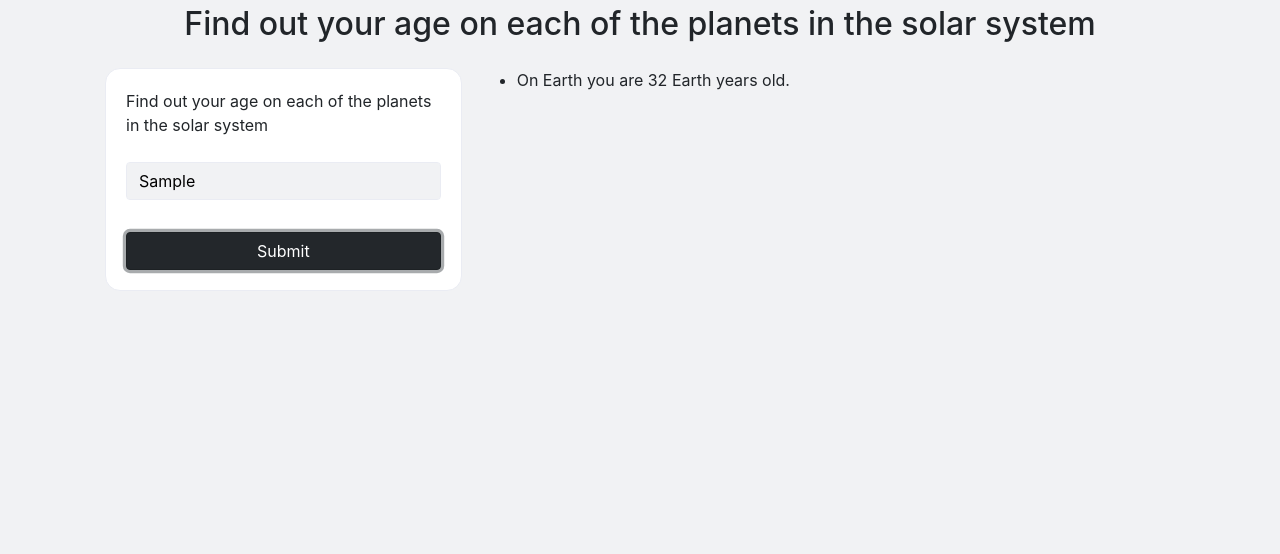
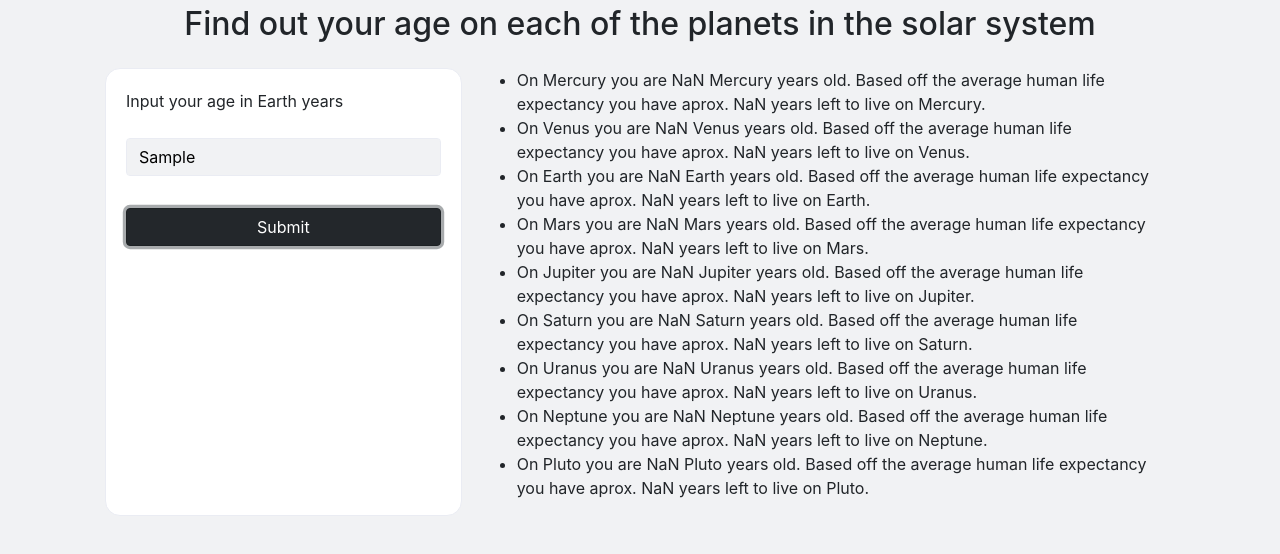
Before and after one commit to basicjohn/super-galactic, a website built with webpack: page src/index.html in a window 1280 px wide. Both pictures are taken after typing "Sample" into the empty fields and a click on the button "Submit". Shown: the part 126-680 px from the top of the page. Built offline with nearby package versions, Linux system fonts and the light colour scheme.

Commit message:
add DOM display of remainder lifespan

```diff
--- a/src/index.html
+++ b/src/index.html
@@ -11,7 +11,7 @@
         </div>
         <div class="row">
           <div class="col-md-4" id="planetary-age-tool">
-            <p>Find out your age on each of the planets in the solar system</p>
+            <p>Input your age in Earth years</p>
             <form>
               <input
                 type="text"
@@ -22,9 +22,9 @@
               <button class="btn btn-dark" type="submit">Submit</button>
             </form>
           </div>
-          <div class="col-md-8">
+          <div class="col-md-8" id="output">
             <ul>
-              <li>On <span class="planet-output">Earth</span> you are <span class="age-output">32</span> <span class="planet-output">Earth</span> years old.</li>
+              <li>On <span class="planet-output">Earth</span> you are <span class="age-output">32</span> <span class="planet-output">Earth</span> years old. Based off the average human life expectancy you have aprox. <span class="expectancy-output"></span> years left to live on <span class="planet-output">Earth</span>.</li>
             </ul>
           </div>
 
--- a/src/js/galactic-calc.js
+++ b/src/js/galactic-calc.js
@@ -23,10 +23,11 @@ export default class AgeCalculator {
       planet.averageLifespan = planetLifespan;
     });
   }
-  calcYearsFromLifespan(ageCalculator){
+  calcYearsFromLifespan(ageCalculator) {
     ageCalculator.planets.forEach( function (planet) {
-      const lifespanDifference = ageCalculator.age - ageCalculator.averageEarthLifespan;
-      const yearsFromLifespan = ageCalculator.calcAge(planet, lifespanDifference);
+      let lifespanDifference = ageCalculator.earthAge - ageCalculator.averageEarthLifespan;
+      let yearsFromLifespan = ageCalculator.calcAge(planet, lifespanDifference);
+      yearsFromLifespan = Math.abs(yearsFromLifespan);
       planet.yearsFromLifespan = yearsFromLifespan;
     });
   }
@@ -56,5 +57,6 @@ export function populate() {
   ageCalculator.addPlanet(neptune);
   ageCalculator.addPlanet(pluto);
   ageCalculator.calcPlanetLifespan(ageCalculator);
+  ageCalculator.calcYearsFromLifespan(ageCalculator);
   return ageCalculator;
   }
--- a/src/main.js
+++ b/src/main.js
@@ -10,10 +10,18 @@ import {populate} from './js/galactic-calc.js';
 $(document).ready(function(){
   $("button.btn").click(function(event) {
     event.preventDefault();
+    $("#output ul").empty();
     let ageCalculator = populate();
     const ageInput = $("input#ageInput").val();
     ageCalculator.earthAge = parseInt(ageInput);
-
+    ageCalculator.calcPlanetLifespan(ageCalculator);
+    ageCalculator.calcYearsFromLifespan(ageCalculator);
+    ageCalculator.planets.forEach(function(planet) {
+      let planetName = planet.name;
+      let planetLifespanDifference = planet.yearsFromLifespan;
+      let planetAge = ageCalculator.calcAge(planet, ageInput);
+      $("#output ul").append(`<li>On <span class="planet-output">${planetName}</span> you are <span class="age-output">${planetAge}</span> <span class="planet-output">${planetName}</span> years old. Based off the average human life expectancy you have aprox. <span class="expectancy-output">${planetLifespanDifference}</span> years left to live on <span class="planet-output">${planetName}</span>.</li>`);
+    });
 
   });
 });
```
Also changed, not shown: __tests__/galactic-test-calc.js (+2 -5 lines), README.md.
